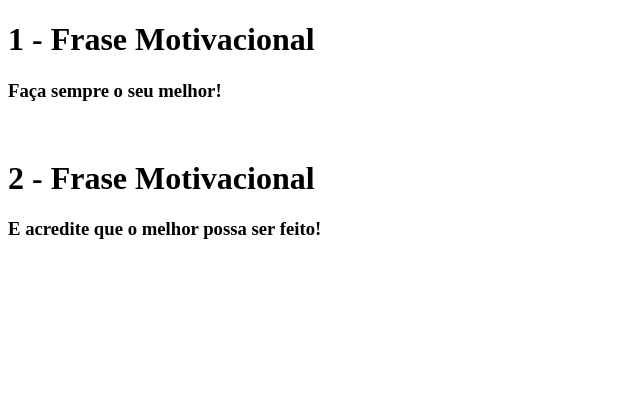
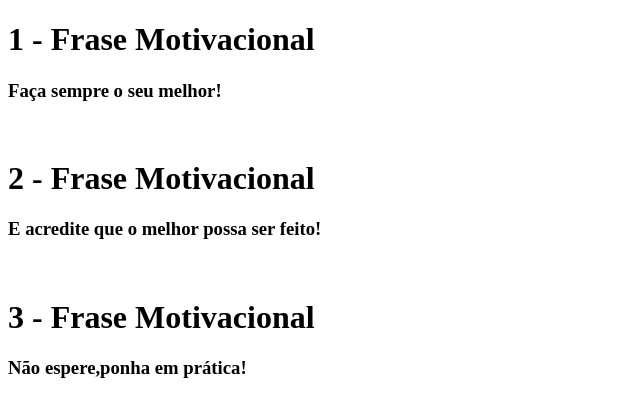
Before and after one commit to WillianMCruz/BootCamp_DevJr_Projeto01, a plain HTML site: page index.html in a window 1280 px wide. Shown: the whole page, without its empty margins (0-640 px from the left). Drawn offline with Linux system fonts and the light colour scheme.

Commit message:
frase motivacional 3

```diff
--- a/index.html
+++ b/index.html
@@ -12,5 +12,8 @@
     </br>
     <h1>2 - Frase Motivacional</h1>
     <h3>E acredite que o melhor possa ser feito!</h3>
+    </br>
+    <h1>3 - Frase Motivacional</h1>
+    <h3>Não espere,ponha em prática!</h3>
 </body>
 </html>
```
